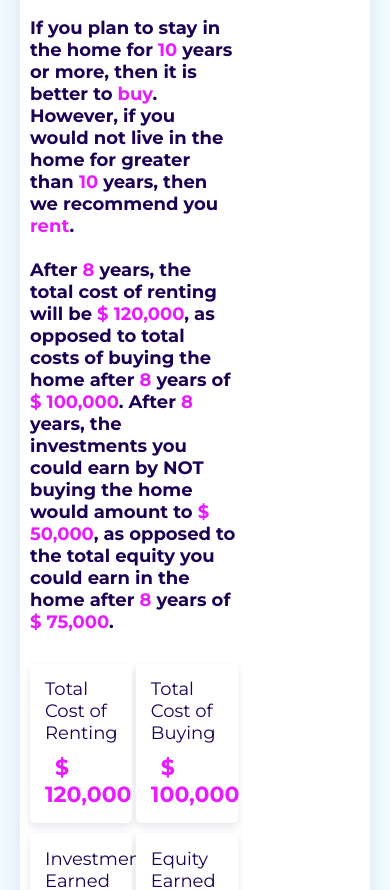
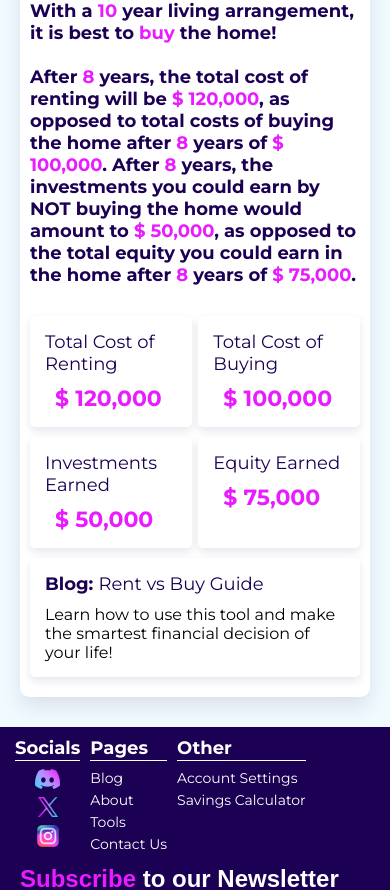
Before and after one commit to SuzerainY/investant-net, a Next.js app: page /tools in a window 390 px wide. Shown: the part 2299-3189 px from the top of the page. Built offline with nearby package versions, Linux system fonts and the light colour scheme; no server answers.

Commit message:
add growth assumptions

```diff
--- a/components/InvestantTools/InvestantRentVsBuy/InvestantRentVsBuy.js
+++ b/components/InvestantTools/InvestantRentVsBuy/InvestantRentVsBuy.js
@@ -76,6 +76,7 @@ export default function InvestantSavingsCalculator() {
                                         />
                                     </div>
                                 </div>
+                                <div className="input-group"><label style={{fontWeight: 'bold'}}>Optional | Growth Rates</label></div>
                                 <div className="input-group">
                                     <label htmlFor="home-growth-rate">Annual Home Growth Rate (%)</label>
                                     <input
@@ -109,6 +110,90 @@ export default function InvestantSavingsCalculator() {
                                         // onChange={(e) => handleMonthlyRentChange(e)}
                                     />
                                 </div>
+                                <div className="input-group"><label style={{fontWeight: 'bold'}}>Optional | Buying Expenses</label></div>
+                                <div className="input-group">
+                                    <label htmlFor="mortgage-rate">Mortgage Rate (%)</label>
+                                    <input
+                                        type="text"
+                                        id="mortgage-rate"
+                                        name="mortgage-rate"
+                                        placeholder="5.0"
+                                        // value={formatNumberWithCommas(monthlyRent)}
+                                        // onChange={(e) => handleMonthlyRentChange(e)}
+                                    />
+                                </div>
+                                <div className="input-group">
+                                    <label htmlFor="monthly-hoa-fee">Monthly HOA Fee</label>
+                                    <div className="input-wrapper">
+                                        <span className="dollar-sign">$</span>
+                                        <input
+                                            type="text"
+                                            id="monthly-hoa-fee"
+                                            name="monthly-hoa-fee"
+                                            placeholder="50"
+                                            // value={formatNumberWithCommas(monthlyRent)}
+                                            // onChange={(e) => handleMonthlyRentChange(e)}
+                                        />
+                                    </div>
+                                </div>
+                                <div className="input-group">
+                                    <label htmlFor="annual-property-tax">Annual Property Tax Rate (%)</label>
+                                    <input
+                                        type="text"
+                                        id="annual-property-tax"
+                                        name="annual-property-tax"
+                                        placeholder="2.5"
+                                        // value={formatNumberWithCommas(monthlyRent)}
+                                        // onChange={(e) => handleMonthlyRentChange(e)}
+                                    />
+                                </div>
+                                <div className="input-group">
+                                    <label htmlFor="annual-maintenance">Annual Maintenance Rate (%)</label>
+                                    <input
+                                        type="text"
+                                        id="annual-maintenance"
+                                        name="mannual-maintenance"
+                                        placeholder="1.5"
+                                        // value={formatNumberWithCommas(monthlyRent)}
+                                        // onChange={(e) => handleMonthlyRentChange(e)}
+                                    />
+                                </div>
+                                <div className="input-group">
+                                    <label htmlFor="purchase-costs">Purchase Costs (%)</label>
+                                    <input
+                                        type="text"
+                                        id="purchase-costs"
+                                        name="purhcase-costs"
+                                        placeholder="3.0"
+                                        // value={formatNumberWithCommas(monthlyRent)}
+                                        // onChange={(e) => handleMonthlyRentChange(e)}
+                                    />
+                                </div>
+                                <div className="input-group">
+                                    <label htmlFor="selling-costs">Selling Costs (%)</label>
+                                    <input
+                                        type="text"
+                                        id="selling-costs"
+                                        name="selling-costs"
+                                        placeholder="8.0"
+                                        // value={formatNumberWithCommas(monthlyRent)}
+                                        // onChange={(e) => handleMonthlyRentChange(e)}
+                                    />
+                                </div>
+                                <div className="input-group">
+                                    <label htmlFor="homeowners-insurance">Monthly Homeowner{`'`}s Insurance</label>
+                                    <div className="input-wrapper">
+                                        <span className="dollar-sign">$</span>
+                                        <input
+                                            type="text"
+                                            id="homeowners-insurance"
+                                            name="homeowners-insurance"
+                                            placeholder="2000"
+                                            // value={formatNumberWithCommas(monthlyRent)}
+                                            // onChange={(e) => handleMonthlyRentChange(e)}
+                                        />
+                                    </div>
+                                </div>
                             </form>
                         </div>
                         <div className='investant-rent-vs-buy-results-wrapper'>
@@ -121,7 +206,7 @@ export default function InvestantSavingsCalculator() {
                                         </div>
                                         <div className="calculator-results">
                                             <h4>
-                                                If you plan to stay in the home for <span style={{color: '#E81CFF'}}>10</span> years or more, then it is better to <span style={{color: '#E81CFF'}}>buy</span>. However, if you would not live in the home for greater than <span style={{color: '#E81CFF'}}>10</span> years, then we recommend you <span style={{color: '#E81CFF'}}>rent</span>.
+                                                With a <span style={{color: '#E81CFF'}}>10</span> year living arrangement, it is best to <span style={{color: '#E81CFF'}}>buy</span> the home!
                                                 <br/><br/>
                                                 After <span style={{color: '#E81CFF'}}>8</span> years, the total cost of renting will be <span style={{color: '#E81CFF'}}>$ 120,000</span>, as opposed to total costs of buying the home after <span style={{color: '#E81CFF'}}>8</span> years of <span style={{color: '#E81CFF'}}>$ 100,000</span>.
                                                 After <span style={{color: '#E81CFF'}}>8</span> years, the investments you could earn by NOT buying the home would amount to <span style={{color: '#E81CFF'}}>$ 50,000</span>, as opposed to the total equity you could earn in the home after <span style={{color: '#E81CFF'}}>8</span> years of <span style={{color: '#E81CFF'}}>$ 75,000</span>.
--- a/styles/components/_investant-rent-vs-buy.scss
+++ b/styles/components/_investant-rent-vs-buy.scss
@@ -40,7 +40,7 @@
                 display: flex;
                 flex-direction: column;
                 width: 35%;
-                padding: 30px;
+                padding: 30px 0px 0px 30px;
                 background-color: lighten($chrome, 5%);
 
                 @media screen and (min-width: 768px) and (max-width: 1199px) {
@@ -63,7 +63,7 @@
                     display: flex;
                     flex-direction: column;
                     justify-content: space-between;
-                    max-height: 365px;
+                    max-height: 370px;
                     overflow-y: scroll;
                     overflow-x: hidden;
                     scroll-behavior: smooth;
@@ -198,6 +198,10 @@
                 flex-direction: column;
                 width: 65%;
 
+                @media screen and (max-width: 767px) {
+                    width: 100%;
+                }
+
                 .investant-rent-vs-buy-insight-wrapper {
                     display: flex;
                     flex-direction: column;
```
